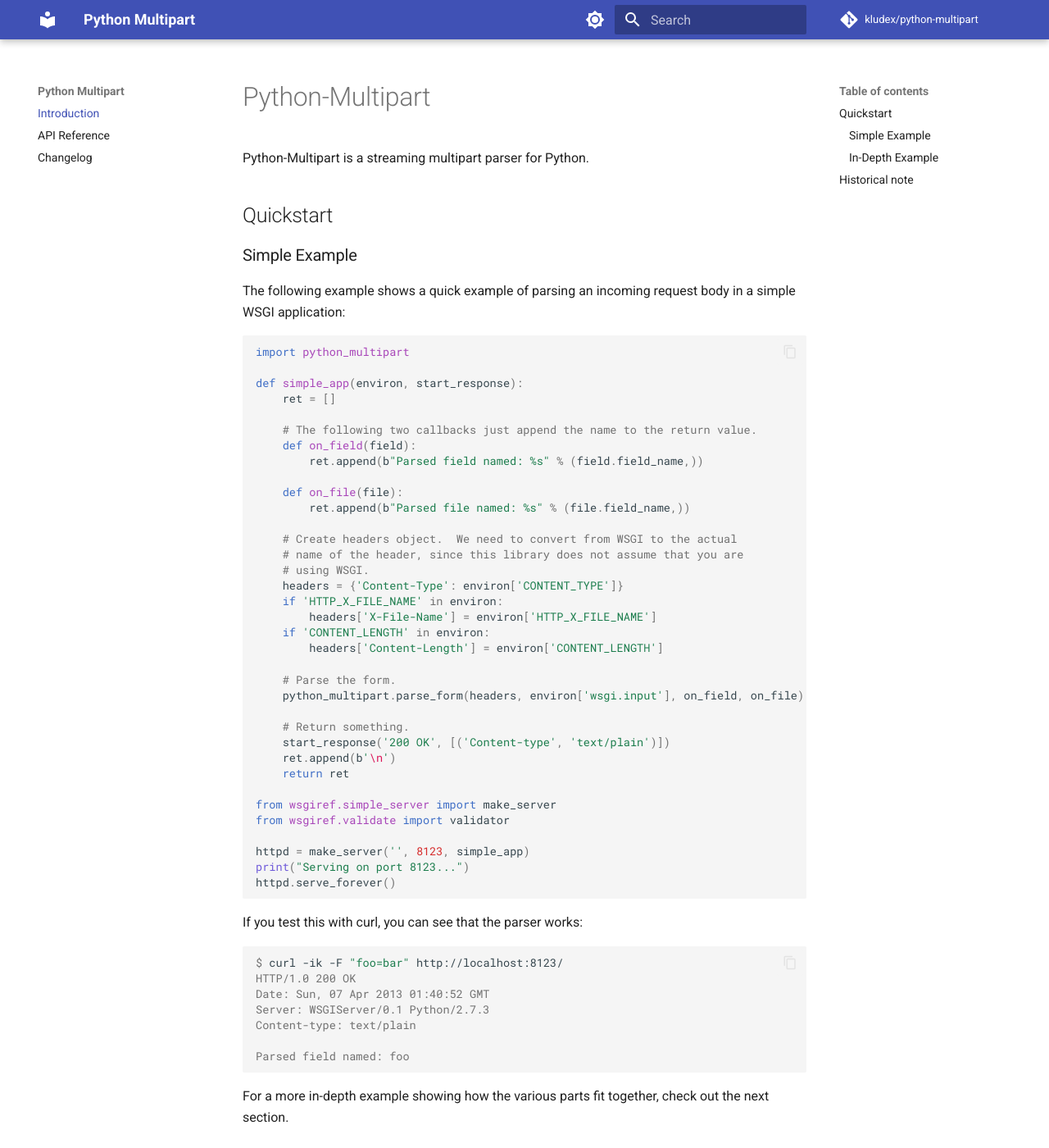
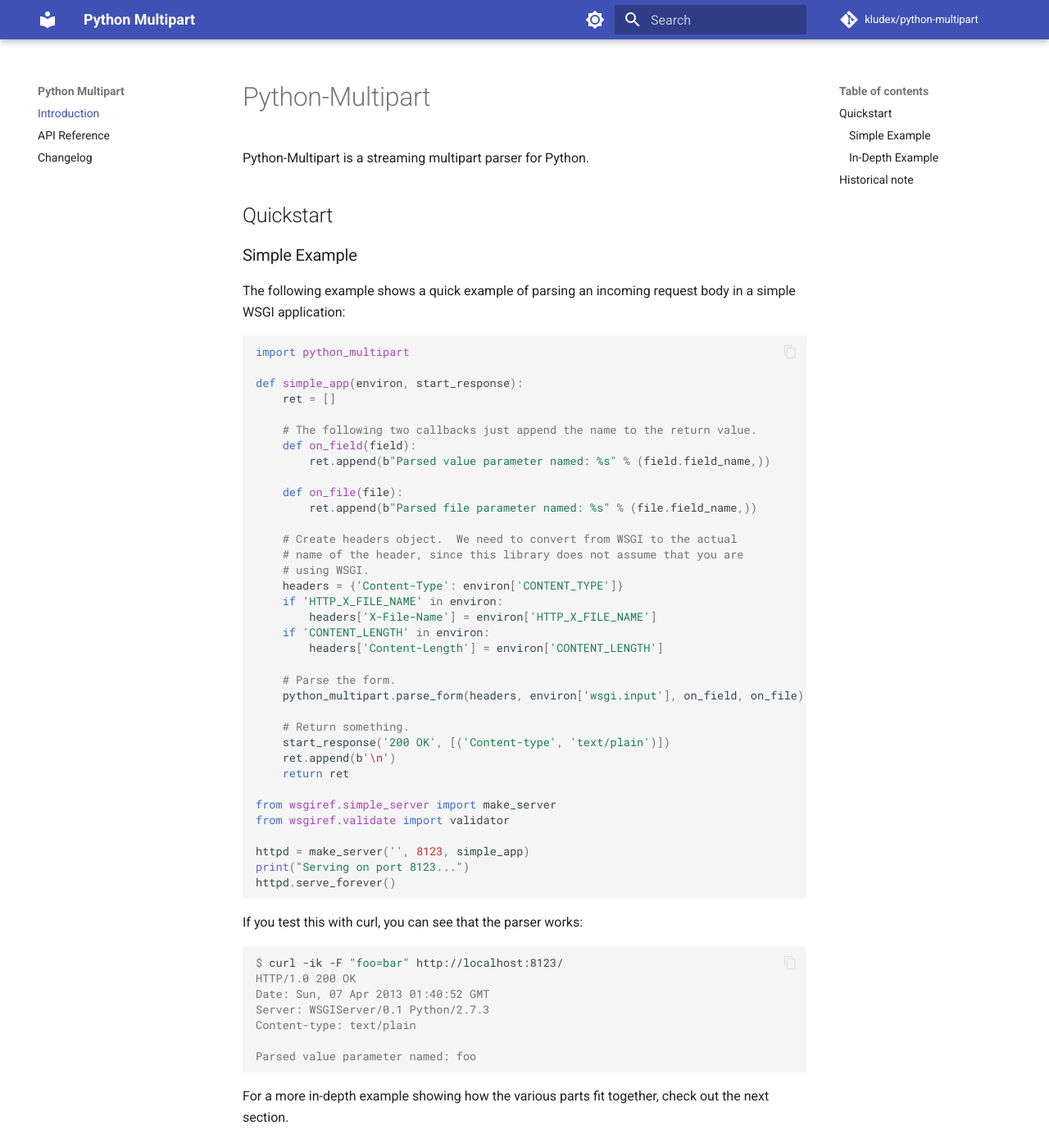
Before and after one commit to Kludex/python-multipart, an MkDocs documentation site: the page built from docs/index.md, in a window 1280 px wide and 1400 px high. Shown: the whole window at 82% size. Built offline with MkDocs 1.6.1 and Material for MkDocs 9.7.7, drawn with Linux system fonts in a browser that asks for light colours.

Commit message:
doc: A file parameter is not a field (#127)
Co-authored-by: Marcelo Trylesinski <marcelotryle@gmail.com>

````diff
--- a/docs/index.md
+++ b/docs/index.md
@@ -16,10 +16,10 @@
 
     # The following two callbacks just append the name to the return value.
     def on_field(field):
-        ret.append(b"Parsed field named: %s" % (field.field_name,))
+        ret.append(b"Parsed value parameter named: %s" % (field.field_name,))
 
     def on_file(file):
-        ret.append(b"Parsed file named: %s" % (file.field_name,))
+        ret.append(b"Parsed file parameter named: %s" % (file.field_name,))
 
     # Create headers object.  We need to convert from WSGI to the actual
     # name of the header, since this library does not assume that you are
@@ -55,7 +55,7 @@
 Server: WSGIServer/0.1 Python/2.7.3
 Content-type: text/plain
 
-Parsed field named: foo
+Parsed value parameter named: foo
 ```
 
 For a more in-depth example showing how the various parts fit together, check out the next section.
````
